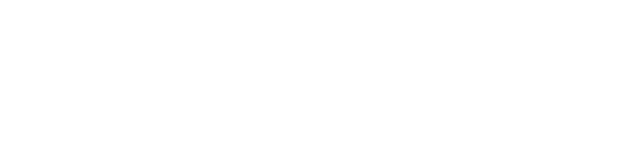
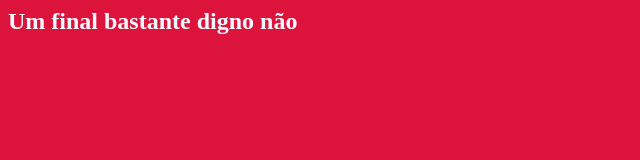
Before and after one commit to Estefanipereira/html-e-css, a plain HTML site: page Index.html in a window 1280 px wide. Shown: the whole page, without its empty margins (0-640 px from the left). Drawn offline with Linux system fonts and the light colour scheme.

Commit message:
Add files via upload
atualizados... eu acho

```diff
--- a/Index.html
+++ b/Index.html
@@ -3,10 +3,16 @@
 <head>
     <meta charset="UTF-8">
     <meta name="viewport" content="width=device-width, initial-scale=1.0">
-
-    <title>Um site de chatbots e inteligencia artificial que copia a essencia de personagens ficticios</title>
+        <link rel="stylesheet" href="styles.css">
+        <title>ola amigos que gostam de anime</title>
 </head>
 <body>
+<section>
+<div>
 
+<h1>Um final bastante digno não</h1>
+
+</div>
+</section>
 </body>
 </html>
--- a/styles.css
+++ b/styles.css
@@ -1 +1,6 @@
-styles.css
+body{
+ color: aliceblue;
+
+ background-color: crimson;
+
+}
```
